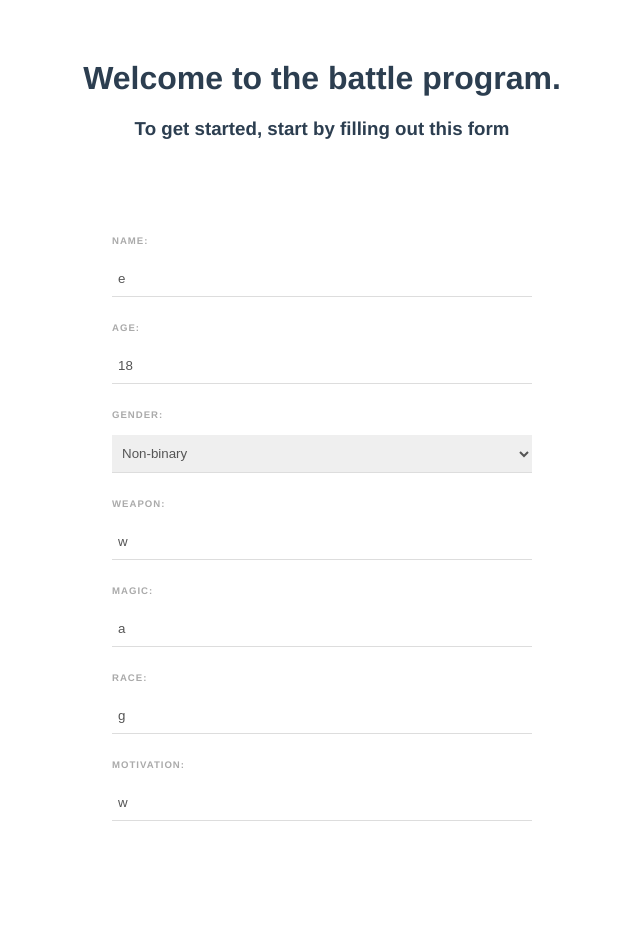
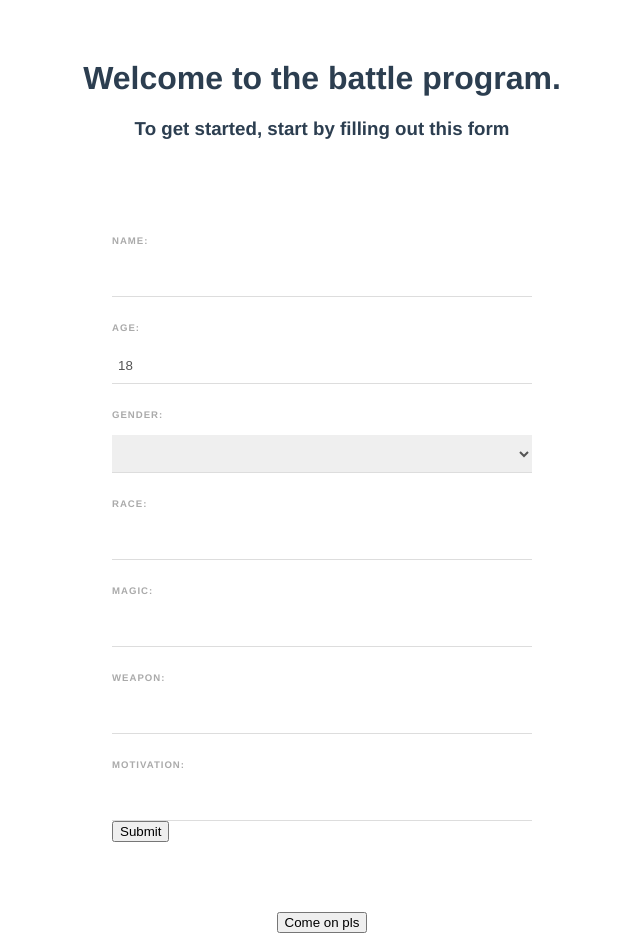
Before and after one commit to Erwan228/prosjekt-2-vue, a Vue app in the folder less-go/: page / in a window 1280 px wide. Shown: the whole page, without its empty margins (318-958 px from the left). Before the commit the page ends 891 px from the top, so only its background shows below. Built offline with nearby package versions, Linux system fonts and the light colour scheme.

Commit message:
får til overføring av data

```diff
--- a/less-go/src/App.vue
+++ b/less-go/src/App.vue
@@ -1,7 +1,9 @@
 <template>
   <h1 v-if="welcome">Welcome to the battle program.</h1>
   <h3 v-if="welcome">To get started, start by filling out this form</h3>
-<registration/>
+<registration @saveData="makeFinal"/>
+<button @click="doIt">Come on pls</button>
+<p v-if="final">{{ name }} {{ age }} {{ gender }} {{ race }} {{ magic }} {{ weapon }} {{ motivation }}</p>
 </template>
 
 <script>
@@ -14,6 +16,29 @@ export default {
   data(){
     return{
       welcome: true,
+      name: '',
+      age: null,
+      gender: '',
+      race: '',
+      magic: '',
+      weapon: '',
+      motivation: '',
+      final: false,
+    }
+  },
+  methods: {
+    doIt(){
+      console.log(this.name)
+      console.log(this.age)
+      console.log(this.gender)
+      console.log(this.race)
+      console.log(this.magic)
+      console.log(this.weapon)
+      console.log(this.motivation)
+      this.final = true
+    },
+    makeFinal(Name, Age, Gender, Race, Magic, Weapon, Motivation){
+      this.name = Name
     }
   }
 }
@@ -28,4 +53,12 @@ export default {
   color: #2c3e50;
   margin-top: 60px;
 }
+.lessGo {
+  background: #0b6dff;
+    border: 0;
+    padding: 10px 20px;
+    margin-top: 20px;
+    color: white;
+    border-radius: 20px;
+}
 </style>
--- a/less-go/src/components/registration.vue
+++ b/less-go/src/components/registration.vue
@@ -13,17 +13,19 @@
             <option value="Female" style="background: red;">Female</option>
         </select>
 
-    <label>Weapon:</label>
-    <input type="text" required v-model="Weapon">
+    <label>Race:</label>
+    <input type="text" required v-model="Race" spellcheck="false">
 
     <label>Magic:</label>
-    <input type="text" required v-model="Magic">
+    <input type="text" required v-model="Magic" spellcheck="false">
 
-    <label>Race:</label>
-    <input type="text" required v-model="Race">
+    <label>Weapon:</label>
+    <input type="text" required v-model="Weapon" spellcheck="false">
 
     <label>Motivation:</label>
-    <input type="text" required v-model="Motivation">
+    <input type="text" required v-model="Motivation" spellcheck="false">
+
+    <button @click.prevent="$emit('saveData', this.Name, this.Age, this.Gender, this.Race, this.Magic, this.Weapon, this.Motivation)" @click="log">Submit</button>
  </form>
 
 </template>
@@ -32,15 +34,26 @@
 export default{
     data(){
         return{
-            Name: 'e',
+            Name: '',
             Age: 18,
-            Gender: 'Non-binary',
-            Weapon: 'w',
-            Magic: 'a',
-            Race: 'g',
-            Motivation: 'w',
+            Gender: '',
+            Race: '',
+            Magic: '',
+            Weapon: '',
+            Motivation: '',
         }
     },
+    methods: {
+        log(){
+            console.log(this.Name)
+            console.log(this.Age)
+            console.log(this.Gender)
+            console.log(this.Race)
+            console.log(this.Magic)
+            console.log(this.Weapon)
+            console.log(this.Motivation)
+        }
+    }
 }
 </script>
 
```
